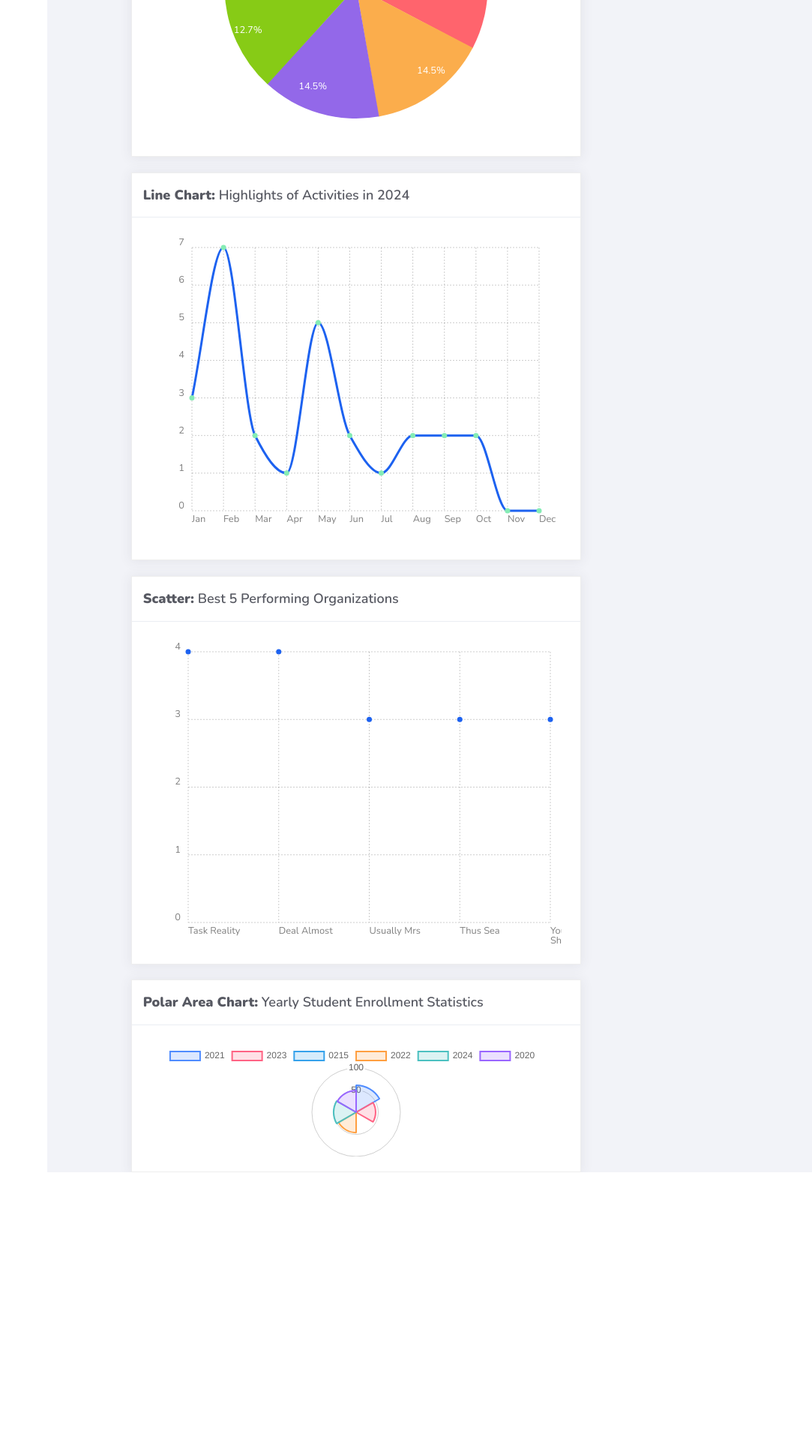
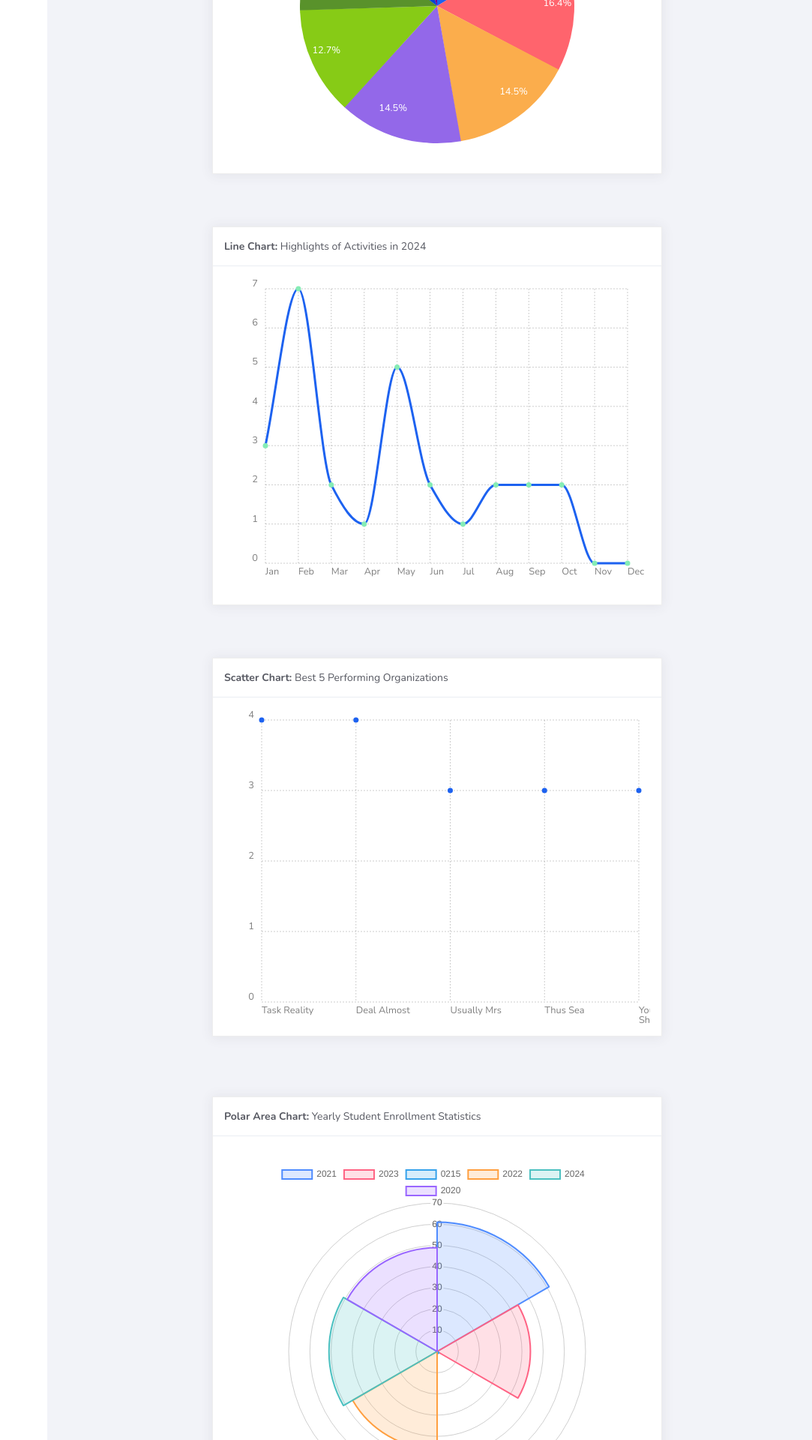
Before and after one commit to Kenjicci/PSUSphere, a Django app: page /dashboard_chart in a window 1280 px wide. Shown: the part 1000-2920 px from the top of the page at 75% size, without its empty margins (197-1280 px from the left). Before the commit the page ends 2563 px from the top, so only its background shows below. Run offline with Django 4.2, Linux system fonts and the light colour scheme; data comes from the database, SQL or seed files in the repository; both versions use the stored data as it was after the commit; some libraries are stand-ins or nearby versions.

Commit message:
fixed the container of charts

```diff
--- a/projectsite/projectsite/urls.py
+++ b/projectsite/projectsite/urls.py
@@ -16,7 +16,7 @@ from django.contrib.auth import views as auth_views
 
 urlpatterns = [
     path("admin/", admin.site.urls),
-    path('', views.HomePageView.as_view(), name='home'),
+    path('', HomePageView.as_view(), name='home'),
     path('dashboard_chart', ChartView.as_view(), name="dashboard-chart"),
     path('bar-count-student-per-college/', BarCountStudentperCollege, name='chart'),
     path('pie-org-per-college/', PieOrgperCollege, name='chart'),
--- a/projectsite/templates/chart.html
+++ b/projectsite/templates/chart.html
@@ -3,27 +3,7 @@
 {% block content %}
 
 <style>
-    .lineChart .ct-series-a .ct-point, .ct-series-a .ct-bar {
-        stroke: rgb(133, 236, 181);
-    }
-
-    .pieChart .ct-series-a .ct-point, .ct-series-a .ct-bar {
-        stroke: rgb(135, 104, 175);
-    }
-
-    .radarChart .ct-series-a .ct-point, .ct-series-a .ct-bar {
-        stroke: rgb(255, 209, 220);
-    }
-
-    .vennChart .ct-series-a .ct-point, .ct-series-a .ct-bar {
-        stroke: rgb(135, 119, 255);
-    }
-
-    .lineChart .pieChart .horBarChart .polarAreaChart .horBarChart{
-        max-width: 100%;
-        height: auto;
-    }
-
+    /* General Page Styling */
     .page-inner {
         overflow-x: hidden;
         padding-left: 20px;
@@ -31,8 +11,8 @@
     }
 
     .col-md-9 {
-        margin-top: 2%;
-        margin-left: 2%;
+        margin: 0 auto;
+        padding: 0 15px;
     }
 
     .card-container {
@@ -45,11 +25,68 @@
     .card {
         width: 100%;
         max-width: 600px;
-        margin: auto;
+        margin: 20px auto; /* Add consistent spacing around all cards */
     }
 
+    /* Bar Chart */
+    .bar-chart-section {
+        margin-bottom: 30px; /* Space below the Bar Chart */
+    }
 
+    /* Pie Chart */
+    .pie-chart-section {
+        margin-bottom: 30px; /* Space below the Pie Chart */
+    }
+
+    /* Line Chart */
+    .line-chart-section {
+        margin-bottom: 30px; /* Space below the Line Chart */
+    }
+
+    /* Scatter Chart */
+    .scatter-chart-section {
+        margin-bottom: 30px; /* Space below the Scatter Chart */
+    }
+
+    /* Polar Area Chart */
+    .polar-area-section {
+        margin-top: 1%; /* Space above the Polar Area Chart */
+    }
+
+    .polar-area-container {
+        display: flex;
+        justify-content: center;
+        align-items: center;
+        margin: 20px auto;
+        width: 75%;
+        max-width: 700px;
+        height: 450px;
+    }
+
+    /* Chart Container Styling */
+    .polarAreaChart {
+        width: 100%; /* Fill the container width */
+        height: 100%; /* Fill the container height */
+    }
+
+    /* Custom Colors for Charts */
+    .lineChart .ct-series-a .ct-point, .ct-series-a .ct-bar {
+        stroke: rgb(133, 236, 181);
+    }
+
+    .pieChart .ct-series-a .ct-point, .ct-series-a .ct-bar {
+        stroke: rgb(135, 104, 175);
+    }
+
+    .barChart .ct-series-a .ct-point, .ct-series-a .ct-bar {
+        stroke: rgb(255, 209, 220);
+    }
+
+    .scatterChart .ct-series-a .ct-point, .ct-series-a .ct-bar {
+        stroke: rgb(135, 119, 255);
+    }
 </style>
+
 
 <div class="page-inner">
     <h4 class="page-title">Chart</h4>
@@ -57,73 +94,67 @@
     <div class="row">
 
         <!-- Bar Chart -->
-        <div class="col-md-9">
+        <div class="col-md-9 bar-chart-section">
             <div class="card">
                 <div class="card-header">
-                    <div class="card-title"><b>Bar Chart:</b> Students per College</div>
+                    <b>Bar Chart:</b> Students per College
                 </div>
                 <div class="card-body">
-                    <div class="card-container">
-                        <div class="barChart ct-perfect-fourth"></div>
+                    <div class="barChart ct-perfect-fourth"></div>
+                </div>
+            </div>
+        </div>
+
+        <!-- Pie Chart -->
+        <div class="col-md-9 pie-chart-section">
+            <div class="card">
+                <div class="card-header">
+                    <b>Pie Chart:</b> Number of Organizations per College
+                </div>
+                <div class="card-body">
+                    <div class="pieChart ct-perfect-fourth"></div>
+                </div>
+            </div>
+        </div>
+
+        <!-- Line Chart -->
+        <div class="col-md-9 line-chart-section">
+            <div class="card">
+                <div class="card-header">
+                    <b>Line Chart:</b> Highlights of Activities in 2024
+                </div>
+                <div class="card-body">
+                    <div class="lineChart ct-perfect-fourth"></div>
+                </div>
+            </div>
+        </div>
+
+        <!-- Scatter Chart -->
+        <div class="col-md-9 scatter-chart-section">
+            <div class="card">
+                <div class="card-header">
+                    <b>Scatter Chart:</b> Best 5 Performing Organizations
+                </div>
+                <div class="card-body">
+                    <div id="scatterChart" class="ct-chart ct-perfect-fourth"></div>
+                </div>
+            </div>
+        </div>
+
+        <!-- Polar Area Chart -->
+        <div class="col-md-9 polar-area-section">
+            <div class="card">
+                <div class="card-header">
+                    <b>Polar Area Chart:</b> Yearly Student Enrollment Statistics
+                </div>
+                <div class="card-body">
+                    <div class="polar-area-container">
+                        <canvas id="polarAreaChart" class="polarAreaChart"></canvas>
                     </div>
                 </div>
             </div>
         </div>
 
-        <!-- Pie Chart -->
-        <div class="col-md-9">
-            <div class="card">
-                <div class="card-header">
-                    <div class="card-title"><b>Pie Chart:</b> Number of Organizations per College</div>
-                </div>
-                <div class="card-body">
-                    <div class="card-container">
-                        <div class="pieChart ct-perfect-fourth"></div>
-                    </div>
-                </div>
-            </div>
-        </div>
-
-        <!-- Line Chart -->
-        <div class="col-md-9">
-            <div class="card">
-                <div class="card-header">
-                    <div class="card-title"><b>Line Chart:</b> Highlights of Activities in 2024</div>
-                </div>
-                <div class="card-body">
-                    <div class="card-container">
-                        <div class="lineChart ct-perfect-fourth"></div>
-                    </div>
-                </div>
-            </div>
-        </div>
-         <!-- Bubble Chart -->
-         <div class="col-md-9">
-            <div class="card">
-                <div class="card-header">
-                    <div class="card-title"><b>Scatter:</b> Best 5 Performing Organizations</div>
-                </div>
-                <div class="card-body">
-                    <div class="card-container">
-                        <div id="scatterChart" class="ct-chart ct-perfect-fourth"></div>
-                    </div>
-                </div>
-            </div>
-        </div>
-
-        <!-- Polar Area Chart -->
-        <div class="col-md-9">
-            <div class="card">
-                <div class="card-header">
-                    <div class="card-title"><b>Polar Area Chart:</b> Yearly Student Enrollment Statistics</div>
-                </div>
-                <div class="card-body">
-                    <div class="card-container" style="position: relative; height: 100%; width: 100%;">
-                        <canvas id="polarAreaChart" class="polarAreaChart"></canvas>
-                    </div>
-                </div>
-            </div>
-        </div>
     </div>
 </div>
 
```
Also changed, not shown: projectsite/studentorg/views.py (+3 -8 lines), projectsite/db.sqlite3.
